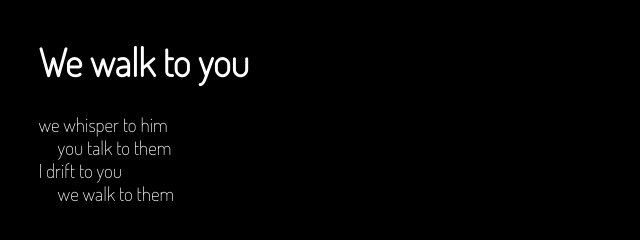
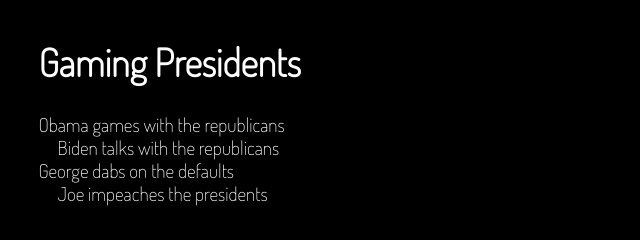
Before and after one commit to Maverick616/kinetic-poem-remix, a plain HTML site: page index.html in a window 1280 px wide. Shown: the whole page, without its empty margins (0-640 px from the left). Drawn offline with Linux system fonts and the light colour scheme.

Commit message:
🍌🐿️ Updated with Glitch II

```diff
--- a/index.html
+++ b/index.html
@@ -12,7 +12,7 @@
     />
     <!-- end custom font -->
 
-    <title>We walk to you</title>
+    <title>Gaming President</title>
 
     <!-- styles -->
     <style>
@@ -35,13 +35,13 @@
     </style>
   </head>
   <body>
-    <h1>We walk to you</h1>
+    <h1>Gaming Presidents</h1>
     <div id="poem"></div>
     <script>
       // set up the lists of words
-      const subjects = "you,I,we,they".split(","),
-        verbs = "run,walk,speak,drift,talk,whisper".split(","),
-        objects = "me,you,her,him,them".split(",");
+      const subjects = "Biden,Trump,George,Obama,Joe,Barack".split(","),
+        verbs = "slays,impeaches,kills,dabs on,talks with,games with".split(","),
+        objects = "zombies,noobs,defaults,democrats,republicans,presidents".split(",");
       // set up the counter
       let counter = 0;
 
@@ -61,7 +61,7 @@
           getRandomFromList(subjects) +
           " " +
           getRandomFromList(verbs) +
-          " to " +
+          " the " +
           getRandomFromList(objects);
         const lineText = document.createTextNode(text);
         line.appendChild(lineText);
```
